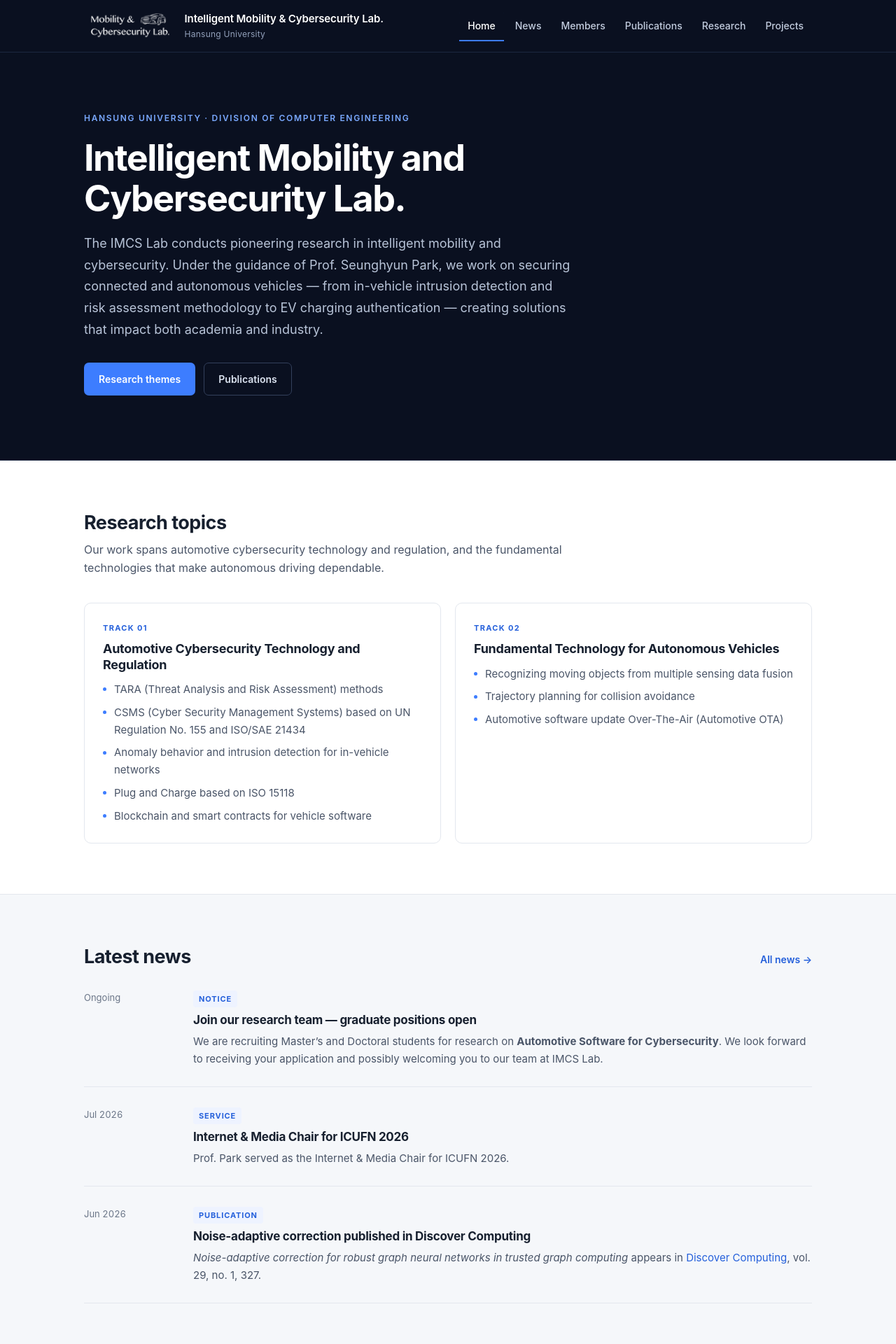
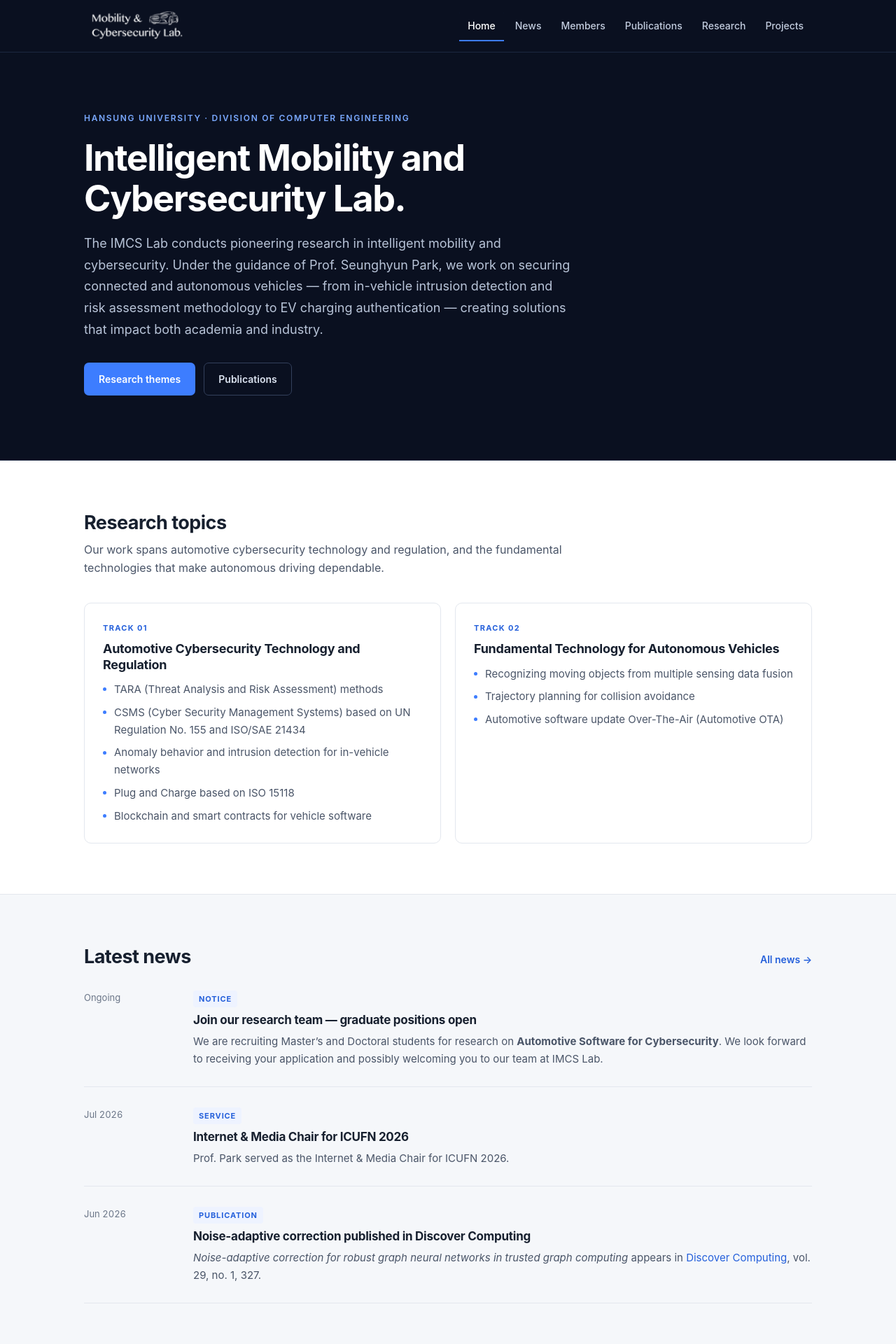
Before and after one commit to imcslab/imcslab.github.io, a Jekyll site: the page built from index.html, in a window 1280 px wide. Shown: the top 1920 px of the page at 70% size. Built offline with Jekyll 4.4.1, drawn with Linux system fonts in a browser that asks for light colours.

Commit message:
Header: drop the lab name and university text beside the logo
The logo already reads "Mobility & Cybersecurity Lab.", so the adjacent
"Intelligent Mobility & Cybersecurity Lab." repeated it. Leave the logo as the
only brand element and move the lab name onto its alt text, which keeps the
home link's accessible name.

With the text gone the logo is the sole brand element, so size it up a little
at each breakpoint. Remove the brand text rules, now unused.

Co-Authored-By: Claude Opus 4.8 (1M context) <noreply@anthropic.com>

```diff
--- a/_includes/header.html
+++ b/_includes/header.html
@@ -2,11 +2,7 @@
   <div class="wrap site-header__inner">
     <a class="brand" href="{{ '/' | relative_url }}">
       <img class="brand__logo" src="{{ '/assets/uploads/logo1.png' | relative_url }}"
-           alt="" width="142" height="41">
-      <span class="brand__text">
-        <span class="brand__name">Intelligent Mobility &amp; Cybersecurity Lab.</span>
-        <span class="brand__org">Hansung University</span>
-      </span>
+           alt="Intelligent Mobility &amp; Cybersecurity Lab." width="142" height="41">
     </a>
 
     <button class="nav-toggle" type="button" aria-expanded="false" aria-controls="site-nav" aria-label="Menu">
--- a/assets/css/style.css
+++ b/assets/css/style.css
@@ -95,15 +95,12 @@ h1, h2, h3, h4 { line-height: 1.25; margin: 0 0 .5em; font-weight: 650; letter-s
 /* The logo art is a single dark blue; the filter flattens it to white for the
    dark header. Its interior is transparent, so no detail is lost. */
 .brand__logo {
-  height: 38px;
+  height: 44px;
   width: auto;
   flex: none;
   filter: brightness(0) invert(1);
 }
 
-.brand__text { display: flex; flex-direction: column; min-width: 0; }
-.brand__name { font-size: 15px; font-weight: 600; letter-spacing: -0.01em; }
-.brand__org  { font-size: 12px; color: #93a1bb; letter-spacing: .02em; }
 
 /* ---------- Navigation -------------------------------------------------- */
 
@@ -616,12 +613,6 @@ h1, h2, h3, h4 { line-height: 1.25; margin: 0 0 .5em; font-weight: 650; letter-s
 @media (max-width: 860px) {
   .site-header__inner { min-height: 64px; flex-wrap: wrap; gap: 12px; padding-block: 10px; }
 
-  /* flex-basis 0 keeps the brand on the same row as the toggle: with
-     flex-wrap:wrap a long max-content name would push the toggle down instead
-     of shrinking. The name wraps to two lines rather than being truncated. */
-  .brand { flex: 1 1 0; }
-  .brand__name { white-space: normal; }
-
   /* The nav panel always claims its own row below brand + toggle. */
   .site-nav { flex: 1 0 100%; }
 
@@ -689,16 +680,13 @@ h1, h2, h3, h4 { line-height: 1.25; margin: 0 0 .5em; font-weight: 650; letter-s
   .pub-item { grid-template-columns: 1fr; gap: 6px; }
   .pub-item__date { padding-top: 0; }
 
-  .brand__logo { height: 32px; }
-  .brand__name { font-size: 13.5px; max-width: 30ch; }
-  .brand__org { font-size: 11px; }
+  .brand__logo { height: 38px; }
 
   .hero__actions .btn { flex: 1 1 auto; text-align: center; }
 }
 
 @media (max-width: 400px) {
-  .brand__logo { height: 27px; }
-  .brand__name { font-size: 12.5px; }
+  .brand__logo { height: 34px; }
 }
 
 @media print {
```
